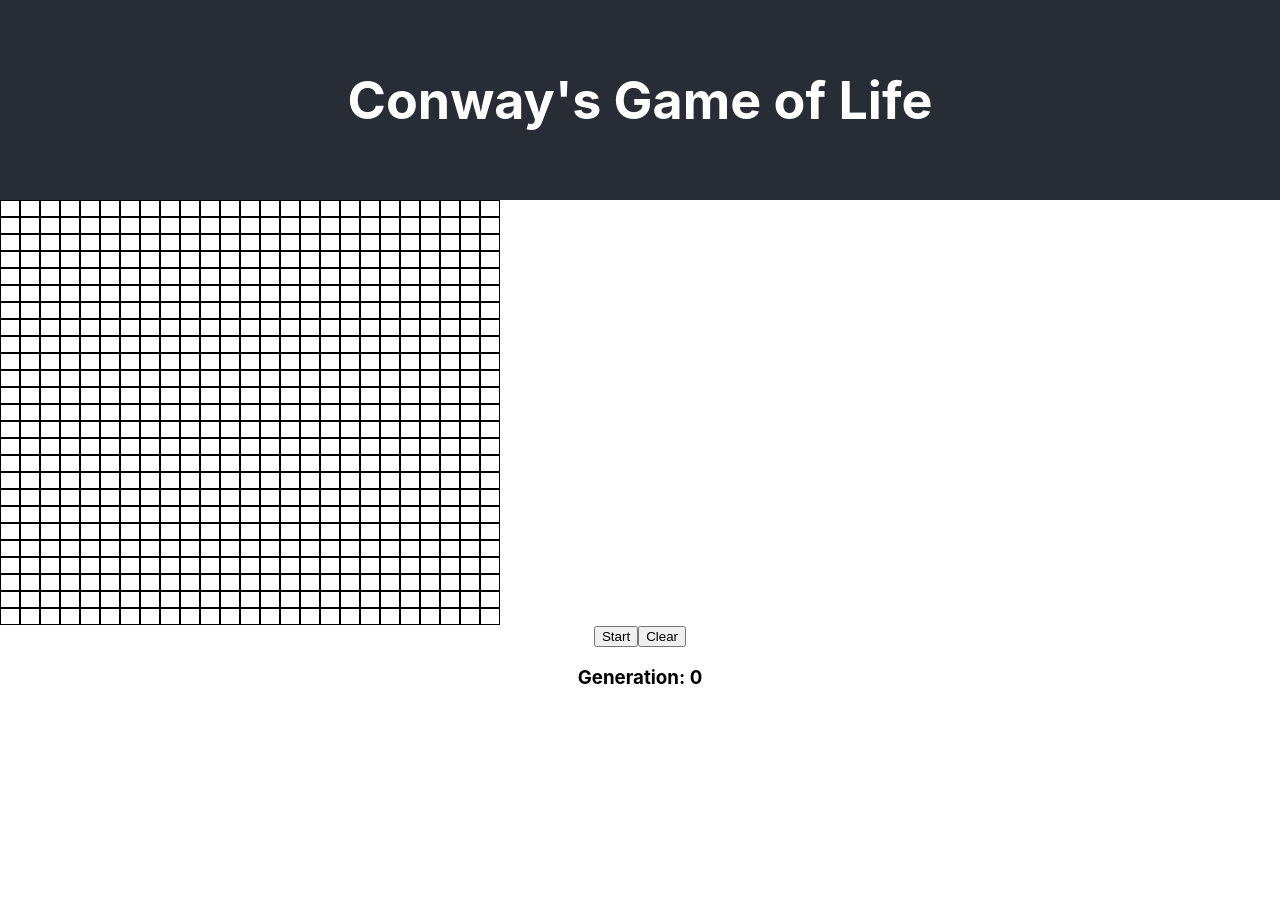
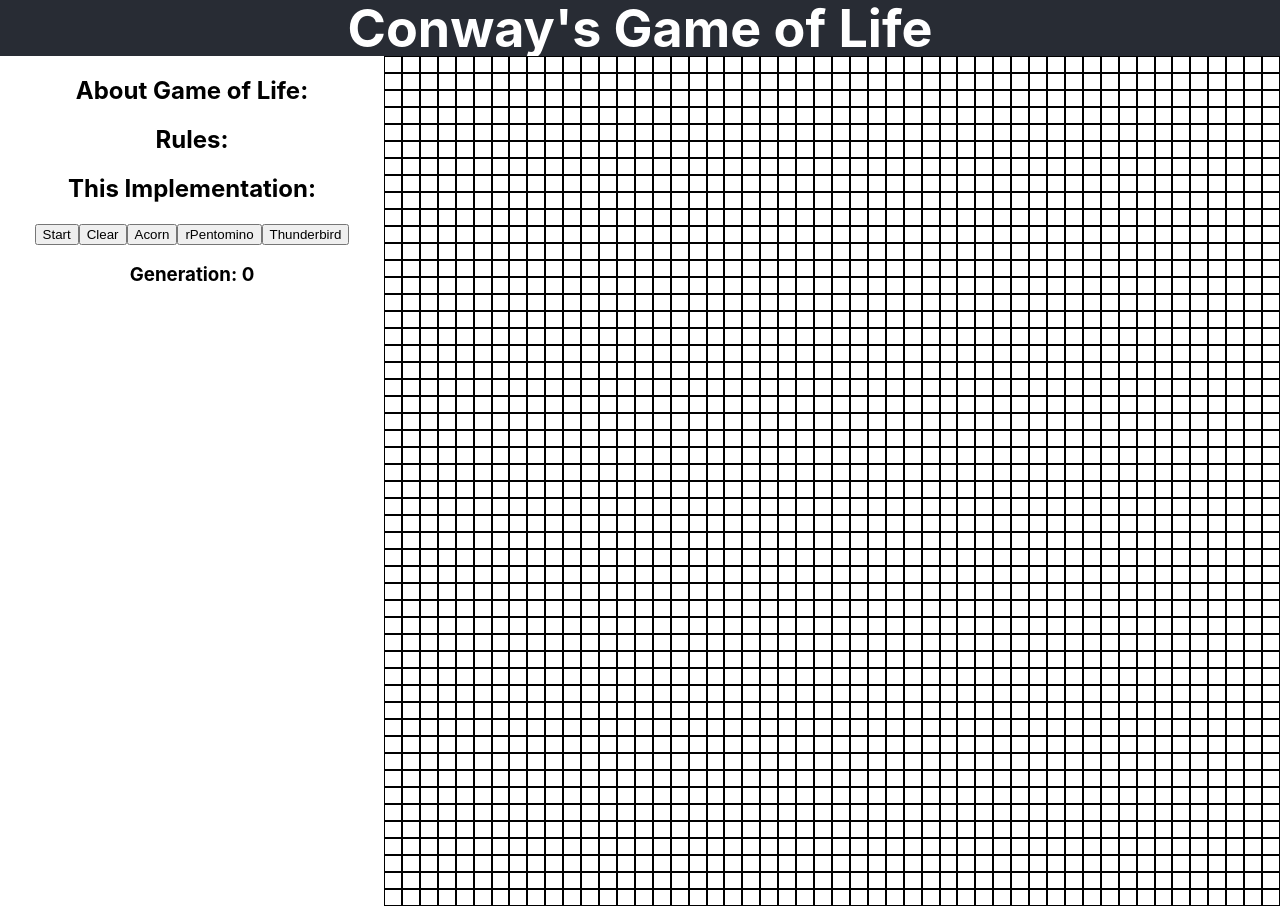
Before and after one commit to thisbenrogers/gol-conway, a React (Create React App) app: page / in a window 1280 px wide. Before the commit the page ends 800 px from the top, so only its background shows below. Built offline with nearby package versions, Linux system fonts and the light colour scheme.

Commit message:
Adds rPentomino and thunderbird methuselah seeds, styles

```diff
--- a/src/App.css
+++ b/src/App.css
@@ -4,7 +4,7 @@
 
 .App-header {
   background-color: #282c34;
-  height: 25vh;
+  height: 7vh;
   display: flex;
   flex-direction: column;
   align-items: center;
@@ -14,14 +14,22 @@
 }
 
 .App-body {
-  height: 75vh;
+  display: flex;
+  flex-direction: row;
   background: white;
 }
 
+.controls-container {
+  min-width: 30vw;
+}
+
+.grid-container {
+
+}
+
 .grid {
-  max-width: 500px;
-  max-height: 500px;
+  min-width: 70vw;
   display: grid;
-  grid-template-columns: repeat(25, 1fr);
+  grid-template-columns: repeat(50, 1fr);
   grid-auto-rows: 17px;
 }
--- a/src/App.js
+++ b/src/App.js
@@ -4,7 +4,7 @@ import './App.css';
 import useConways from './gol';
 
 function App() {
-  const { grid, setCell, start, stop, evolving, clear, generation } = useConways({ gridRows : 25,  gridColumns : 25 })
+  const { acorn, rPentomino, thunderbird, grid, setGrid, setCell, start, stop, evolving, clear, generation } = useConways({ gridRows : 50,  gridColumns : 50 })
 
   return (
     <div className="App">
@@ -12,6 +12,38 @@ function App() {
         <h1>Conway's Game of Life</h1>
       </header>
       <div className="App-body">
+        <div className="controls-container">
+          <h2 className="rules">About Game of Life:</h2>
+          <h2 className="rules">Rules:</h2>
+          <h2 className="rules">This Implementation:</h2>
+          <button onClick={() => {
+            if(evolving()){
+              stop()
+            }
+            else{
+              start()
+            }
+          }}>{evolving()? 'Stop' : 'Start'}</button>
+          <button disabled={evolving()} onClick={() => {
+            if(!evolving()){
+              clear()
+            }
+          }}>{evolving() ? 'disabled' : "Clear"}</button>
+          <button onClick={() => {
+            clear()
+            setGrid(acorn())
+          }}>Acorn</button>
+          <button onClick={() => {
+            clear()
+            setGrid(rPentomino())
+          }}>rPentomino</button>
+          <button onClick={() => {
+            clear()
+            setGrid(thunderbird())
+          }}>Thunderbird</button>
+          <h3>Generation: {generation}</h3>
+        </div>
+        <div className="grid-container">
           <div className="grid">
             {
               grid.map((row, r) =>
@@ -29,20 +61,7 @@ function App() {
               )
             }
           </div>
-        <button onClick={() => {
-          if(evolving()){
-            stop()
-          }
-          else{
-            start()
-          }
-        }}>{evolving()? 'Stop' : 'Start'}</button>
-        <button disabled={evolving()} onClick={() => {
-          if(!evolving()){
-            clear()
-          }
-        }}>{evolving() ? '...' : "Clear"}</button>
-        <h3>Generation: {generation}</h3>
+        </div>
       </div>
     </div>
   );
--- a/src/gol.js
+++ b/src/gol.js
@@ -1,7 +1,7 @@
 import { useRef, useState, useCallback } from "react";
 import { produce } from 'immer';
 
-const useConways = ({ gridRows = 25, gridColumns = 25 }) => {
+const useConways = ({ gridRows = 50, gridColumns = 50 }) => {
 
   let [generation, setGeneration] = useState(0)
 
@@ -26,11 +26,11 @@ const useConways = ({ gridRows = 25, gridColumns = 25 }) => {
     for (let i = 0; i < gridRows; i++) {
       r.push(Array.from(new Array(gridColumns), () => 0))
     }
-    r[11][12] = 1;
-    r[12][12] = 1;
-    r[13][12] = 1;
-    r[11][11] = 1;
-    r[12][13] = 1;
+    r[23][24] = 1;
+    r[24][24] = 1;
+    r[25][24] = 1;
+    r[23][23] = 1;
+    r[24][25] = 1;
     return r;
   }
 
@@ -39,13 +39,13 @@ const useConways = ({ gridRows = 25, gridColumns = 25 }) => {
     for (let i = 0; i < gridRows; i++) {
       r.push(Array.from(new Array(gridColumns), () => 0))
     }
-    r[11][10] = 1;
-    r[12][12] = 1;
-    r[13][9] = 1;
-    r[13][10] = 1;
-    r[13][13] = 1;
-    r[13][14] = 1;
-    r[13][15] = 1;
+    r[23][22] = 1;
+    r[24][24] = 1;
+    r[25][21] = 1;
+    r[25][22] = 1;
+    r[25][25] = 1;
+    r[25][26] = 1;
+    r[25][27] = 1;
     return r;
   }
 
@@ -54,12 +54,12 @@ const useConways = ({ gridRows = 25, gridColumns = 25 }) => {
     for (let i = 0; i < gridRows; i++) {
       r.push(Array.from(new Array(gridColumns), () => 0))
     }
-    r[10][11] = 1;
-    r[10][12] = 1;
-    r[10][13] = 1;
-    r[12][12] = 1;
-    r[13][12] = 1;
-    r[14][12] = 1;
+    r[22][23] = 1;
+    r[22][24] = 1;
+    r[22][25] = 1;
+    r[24][24] = 1;
+    r[25][24] = 1;
+    r[26][24] = 1;
     return r;
   }
 
@@ -144,12 +144,12 @@ const useConways = ({ gridRows = 25, gridColumns = 25 }) => {
         })
       )))
       setGeneration(++generation)
-    setTimeout(run, 300);
+    setTimeout(run, 50);
 
   }, [generation, nodeNeighbors])
 
 
-  return { grid, setCell, start, stop, evolving, clear, generation };
+  return { acorn, rPentomino, thunderbird, grid, setGrid, setCell, start, stop, evolving, clear, generation };
 }
 
 export default useConways;
```
Lines whose indentation alone changed are shown as unchanged.
